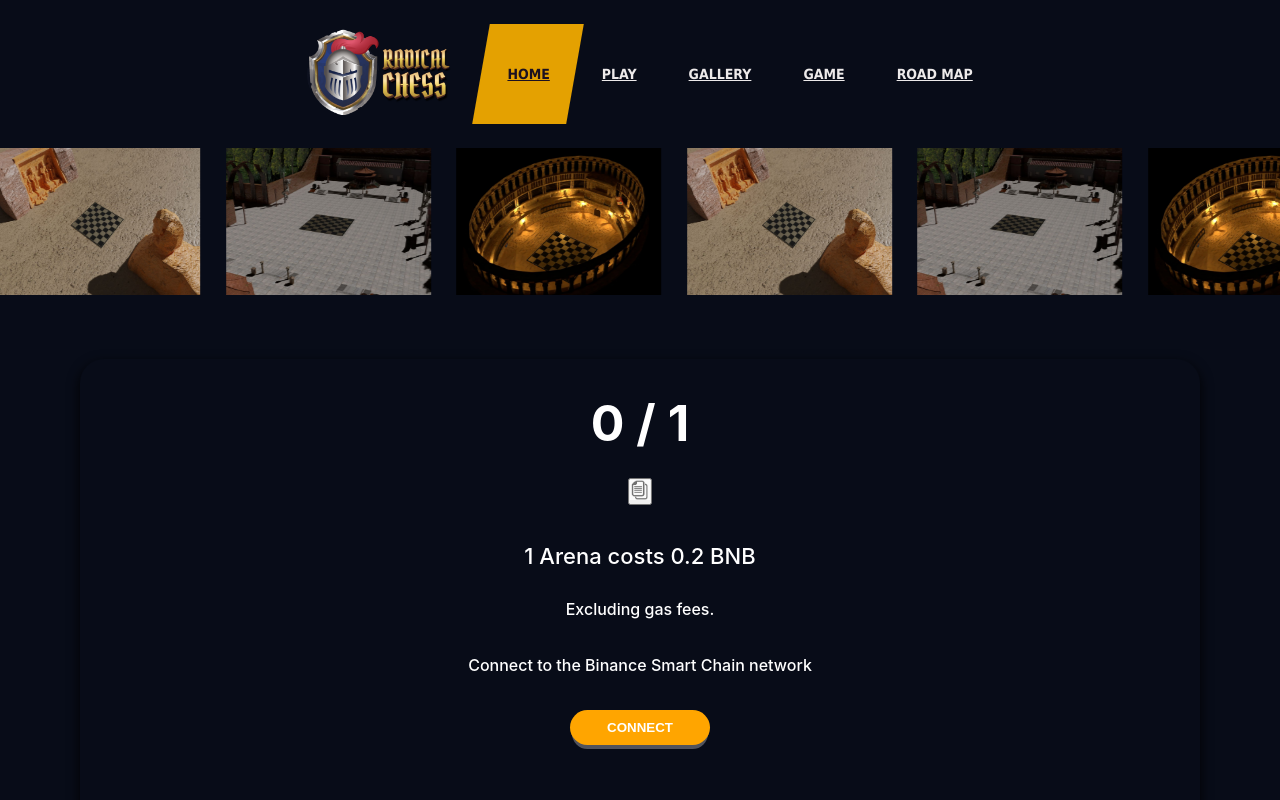
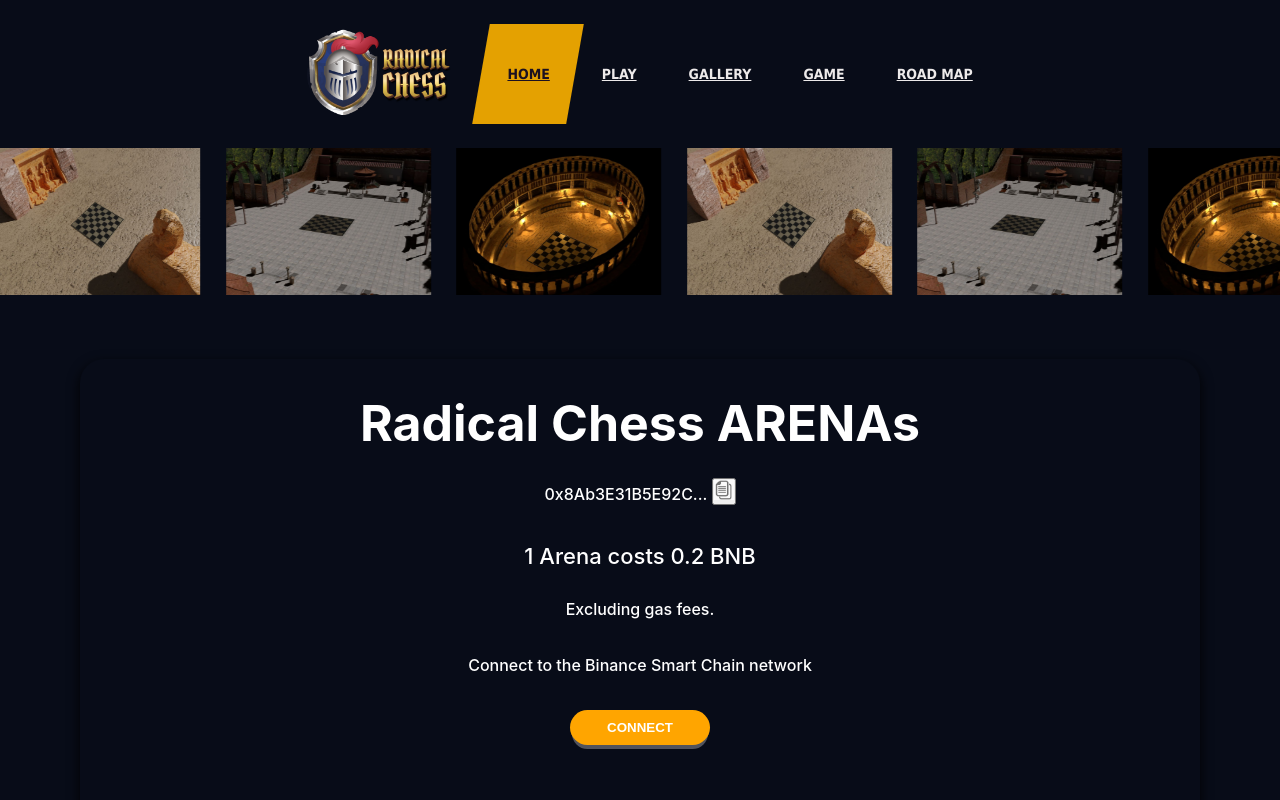
Before and after one commit to chattertechno/radical-nft, a React (Create React App) app: page /arena in a window 1280 px wide. Shown: the top 800 px of the page. Built offline with nearby package versions, Linux system fonts and the light colour scheme.

Commit message:
finalize edits

```diff
--- a/src/pages/arena.jsx
+++ b/src/pages/arena.jsx
@@ -194,7 +194,7 @@
                   color: "var(--accent-text)",
                 }}
               >
-                {blockchain.totalSupply} / {CONFIG.MAX_SUPPLY}
+                Radical Chess ARENAs
               </s.TextTitle>
               <s.TextDescription
                 style={{
@@ -202,8 +202,8 @@
                   color: "var(--primary-text)",
                 }}
               >
-                <StyledLink target={"_blank"} href={CONFIG.SCAN_LINK}>
-                  {truncate(CONFIG.CONTRACT_ADDRESS, 15)}
+                <StyledLink target={"_blank"} href={`https://bscscan.com/address/${blockchain.arenaContract}`}>
+                  {truncate(blockchain.arenaContract, 15)}
                 </StyledLink>{" "}
                 <button onClick={copy}>
                   <img
--- a/src/pages/characters.jsx
+++ b/src/pages/characters.jsx
@@ -193,7 +193,7 @@
                   color: "var(--accent-text)",
                 }}
               >
-
+               Radical Chess Characters
               </s.TextTitle>
               <s.TextDescription
                 style={{
```
